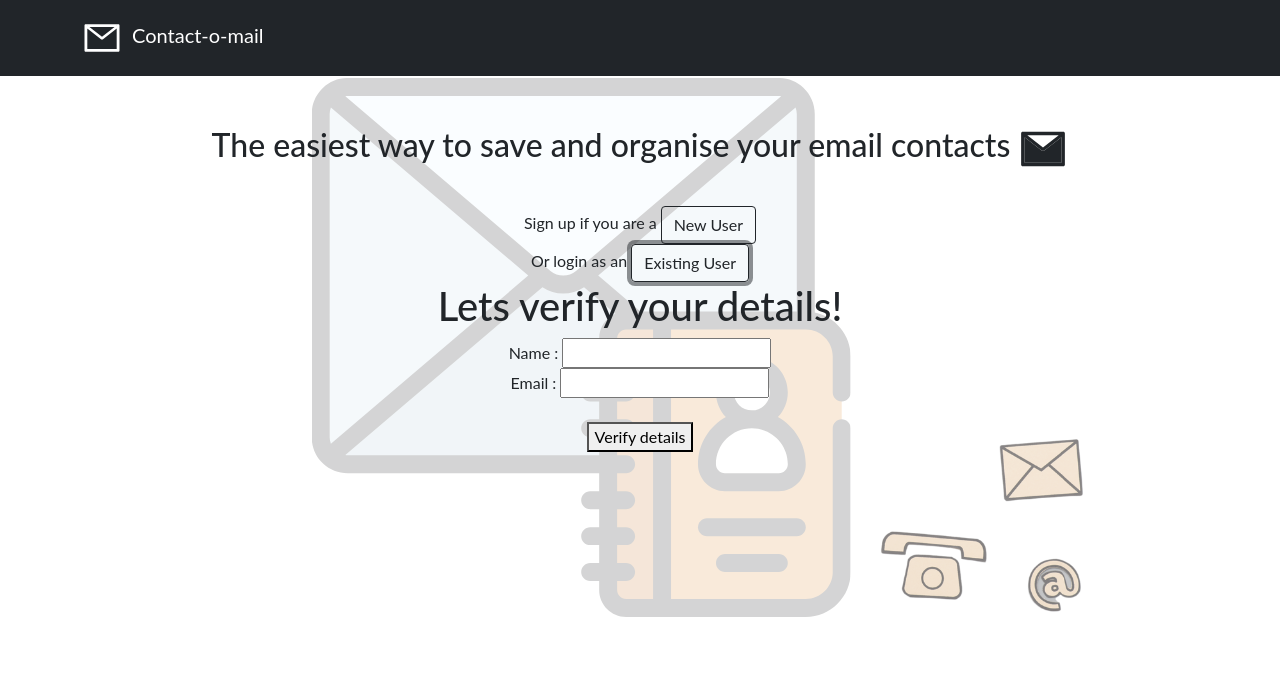
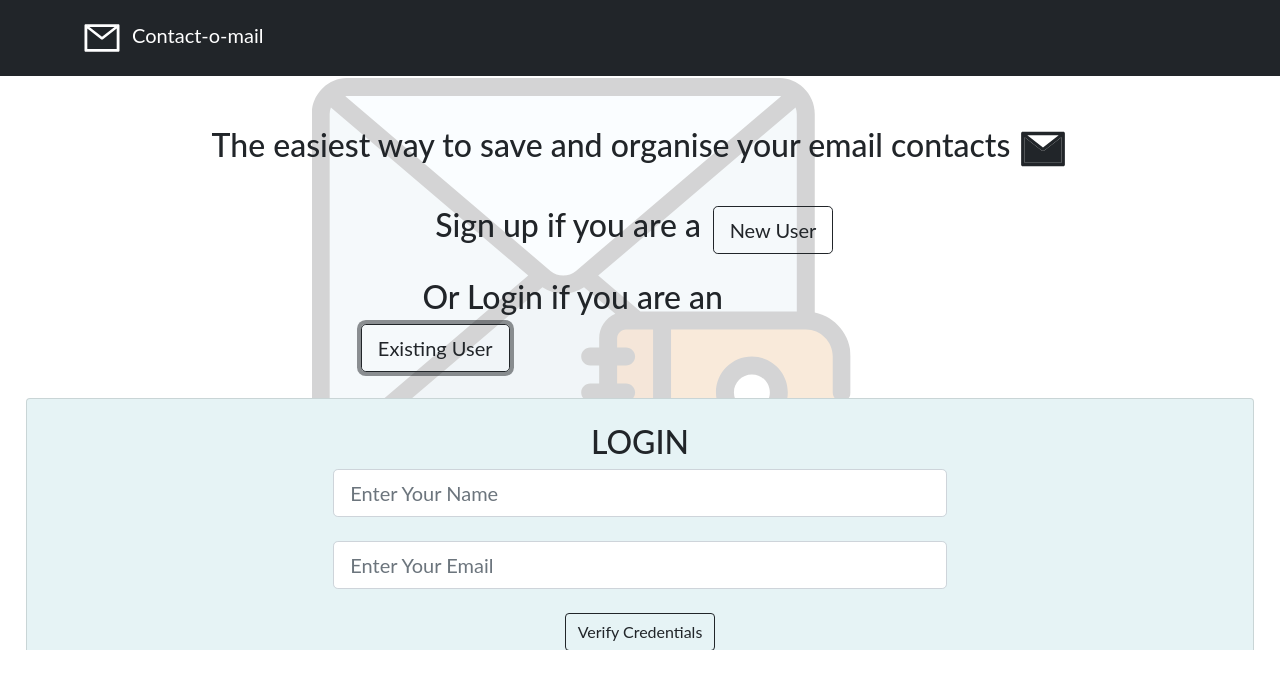
Before and after one commit to Namyalg/Contacts, a React (Create React App) app in the folder frontend/: page / in a window 1280 px wide. Both pictures are taken after a click on the button "Existing User". Shown: the top 688 px of the page. Built offline with nearby package versions, Linux system fonts and the light colour scheme.

Commit message:
Added a Card for the Form in ExistingUser.js(f)

```diff
--- a/frontend/src/components/ExistingUser.js
+++ b/frontend/src/components/ExistingUser.js
@@ -2,6 +2,7 @@ import React from 'react'
 import axios from 'axios'
 import { useState } from 'react'
 import { useHistory } from 'react-router-dom';
+import {Form, Button, Card} from 'react-bootstrap'
 
 export default function ExistingUser(props) {
     var [email, setEmail] = useState("")
@@ -11,10 +12,9 @@ export default function ExistingUser(props) {
         history.push("/add");
     }
 
-    const checkUser = async () => {
+    const verifyUser = async () => {
         if(name === "" || email === ""){
             alert("Please fill in your name and email!")
-            window.location.reload();
         }
         else{
             const newuser = { name : name, email : email };
@@ -38,13 +38,35 @@ export default function ExistingUser(props) {
     return (
         <div>
             <div style={{textAlign : "center"}}>
-                <h1>Lets verify your details!</h1>
+            {/* <>
+            <Form.Label htmlFor="exampleColorInput">Color picker</Form.Label>
+            <Form.Control
+                type="color"
+                id="exampleColorInput"
+                defaultValue="#563d7c"
+                title="Choose your color"
+            />
+            </> */}
+            <Card style={{backgroundColor:"#e6f3f5"}}>
+                <Form>
+                    <br></br>
+                    <h2>LOGIN</h2>
+                    <Form.Group className="mb-3">
+                        <Form.Control defaultValue="#563d7c" style={{width : '50%', margin : 'auto'}} size="lg" type="text" placeholder="Enter Your Name" value={name} onChange={e => setName(e.target.value)}/>
+                        <br></br>
+                        <Form.Control style={{width : '50%', margin : 'auto'}} size="lg" type="email" placeholder="Enter Your Email" value={email} onChange={e => setEmail(e.target.value)}/>
+                        <br></br>
+                        <Button variant="outline-dark" className="mb-2" onClick={verifyUser}>Verify Credentials</Button>
+                    </Form.Group>
+                </Form>
+            </Card>
+                {/* <h2>Lets verify your details</h2>
                 Name : <input value={name} onChange={e => setName(e.target.value)} type="text"/>
                 <br></br>
                 Email : <input value={email} onChange={e => setEmail(e.target.value)} type="text"/>
                 <br></br>
-                <br></br>
-                <button onClick={checkUser}>Verify details</button>
+                <br></br> */}
+                {/* <button onClick={checkUser}>Verify details</button> */}
             </div>
         </div>
     )
--- a/frontend/src/components/Home.js
+++ b/frontend/src/components/Home.js
@@ -7,7 +7,7 @@ import { Navbar, Container, Button} from 'react-bootstrap';
 import {AiTwotoneMail , AiOutlineMail} from 'react-icons/ai'
 
 export default function Home(props) {
-    var [type, setType] = useState(false);
+    var [type, setType] = useState(null);
     const nextPath = (path) => {
         props.history.push(path)
     }
@@ -31,13 +31,13 @@ export default function Home(props) {
             <br></br>
             <br></br>
             <h2>The easiest way to save and organise your email contacts <AiTwotoneMail size={50}/></h2>
-
             <br></br>
-            Sign up if you are a <Button variant="outline-dark" onClick={e => setType(false)}>New User</Button>
+            <span><h2 style={{marginLeft : '34%', float : 'left'}}>Sign up if you are a </h2><Button style={{marginRight : '34%'}} onClick={e => setType(false)} variant="outline-dark" size="lg">New User</Button></span>
             <br></br>
-            Or login as an <Button variant="outline-dark" onClick={e => setType(true)}>Existing User</Button>
-            <div>
-            {type === true ? <ExistingUser></ExistingUser> : <NewUser></NewUser>}
+            <br></br>
+            <span><h2 style={{marginLeft : '33%', float : 'left'}}>Or Login if you are an </h2><Button style={{marginRight : '32%'}} onClick={e => setType(true)} variant="outline-dark" size="lg">Existing User</Button></span>
+            <div style={{margin : '2%'}}>
+                {type === null ? <div></div> : type === true ? <ExistingUser></ExistingUser> : <NewUser></NewUser>}
             </div>
         </div>
     )
```
